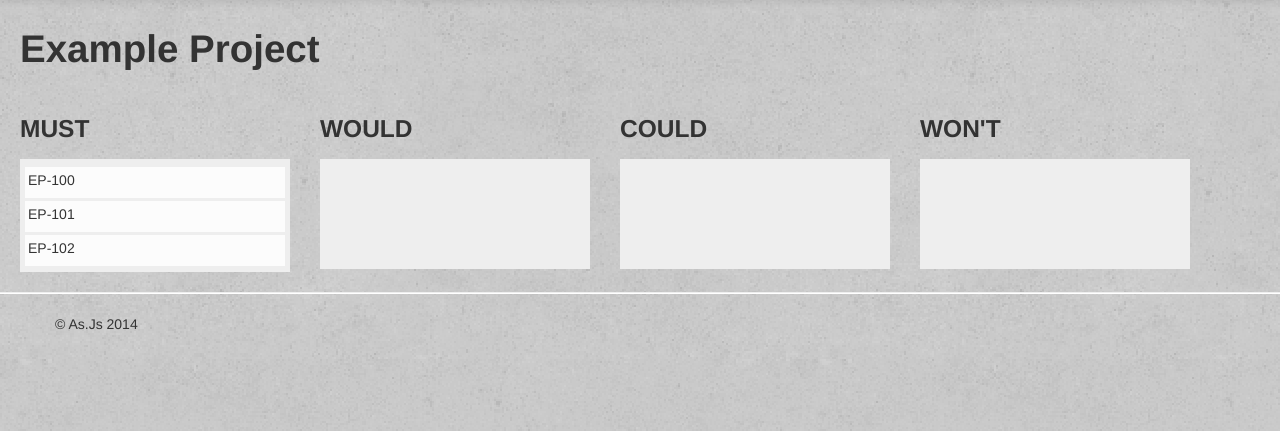
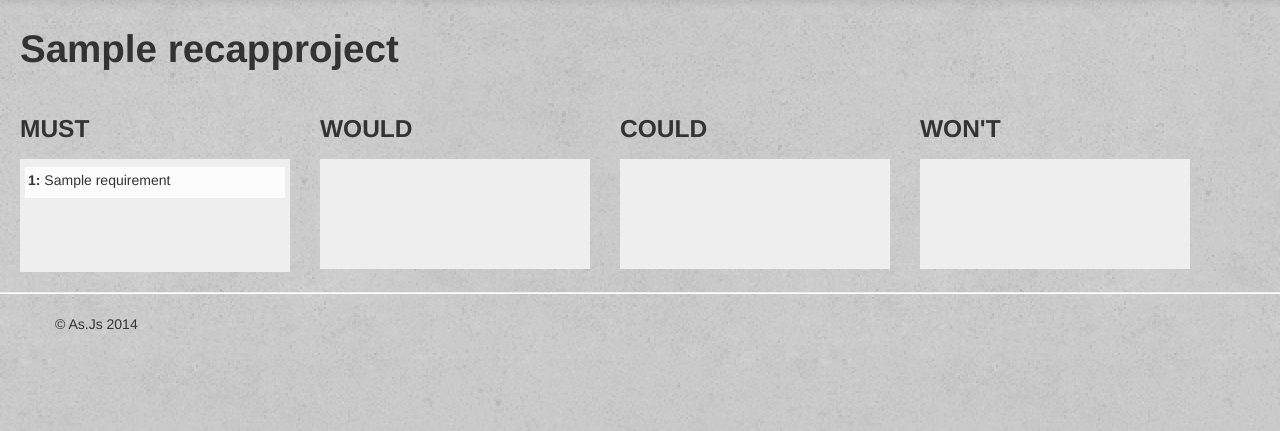
Before and after one commit to spinakr/DIM3_team-as.js, a Django app: template templates/recap/project.html in a window 1280 px wide. Shown: the part 41-472 px from the top of the page. Run offline with Django 3.2, Linux system fonts and the light colour scheme; the template is opened without the code that fills it: values that come from a table or form of the project are taken from there, others are empty; tables that the repository leaves empty hold one stand-in row (values such as "Sample post"); some libraries are stand-ins or nearby versions.

Commit message:
Project page shows real data from db.

```diff
--- a/recap/urls.py
+++ b/recap/urls.py
@@ -13,6 +13,6 @@ urlpatterns = patterns('',
         url(r'^login/$', views.user_login, name='login'),
         url(r'^logout/$', views.user_logout, name='logout'),
         url(r'^about/', views.about, name='about'),
-        url(r'(?P<project_name_url>\w+)$', views.project, name='project'),
+        url(r'(?P<project_name_url>[\w+-]*)$', views.project, name='project'),
 
         )
--- a/templates/recap/project.html
+++ b/templates/recap/project.html
@@ -1,37 +1,40 @@
 {% extends 'recap/base.html' %}
 
 {% block body_block %}
-<h1>Example Project</h1>
+<h1>{{project.name}}</h1>
 <br />
 
 <div id="content" class="row show-grid">
 	<div class="span3">
 		<h3>MUST</h3>
 		<div class="category-column">
+
 			<ul class="inner-container">
+				{% for requirement in requirements_list %}
 				<li class="requirement-container">
-					EP-100
+					<b>{{requirement.regid}}: </b>{{ requirement.name }}
 				</li>
-				<li class="requirement-container">
-					EP-101
-				</li>
-				<li class="requirement-container">
-					EP-102
-				</li>
+				{% endfor %}
 			</ul>
 		</div>
 	</div>
 	<div class="span3">
 		<h3>WOULD</h3>
-		<div class="category-column"><ul class="inner-container"></ul></div>
+		<div class="category-column">
+			<ul class="inner-container"></ul>
+		</div>
 	</div>
 	<div class="span3">
 		<h3>COULD</h3>
-		<div class="category-column"><ul class="inner-container"></ul></div>
+		<div class="category-column">
+			<ul class="inner-container"></ul>
+		</div>
 	</div>
 	<div class="span3">
 		<h3>WON'T</h3>
-		<div class="category-column"><ul class="inner-container"></ul></div>
+		<div class="category-column">
+			<ul class="inner-container"></ul>
+		</div>
 	</div>
 </div>
 {% endblock %}i
```
Also changed, not shown: recap/views.py (+6 -2 lines).
